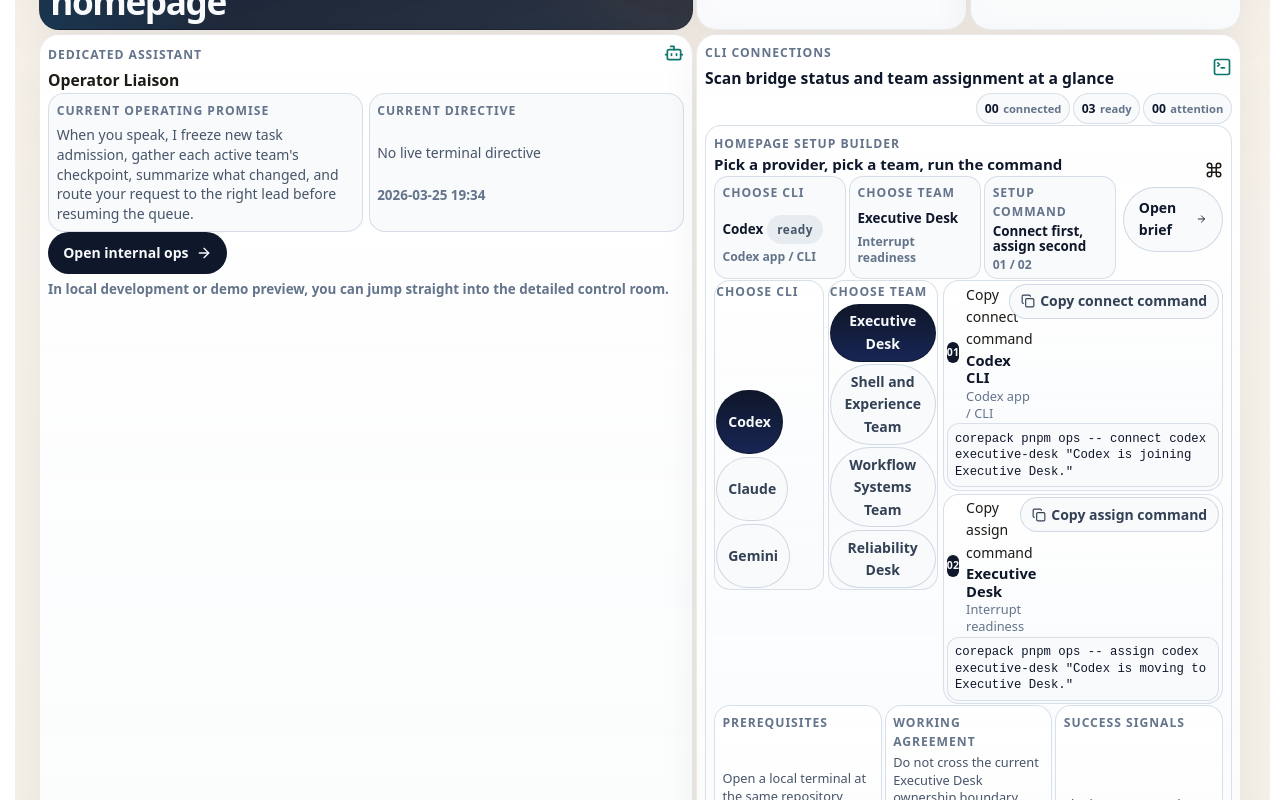
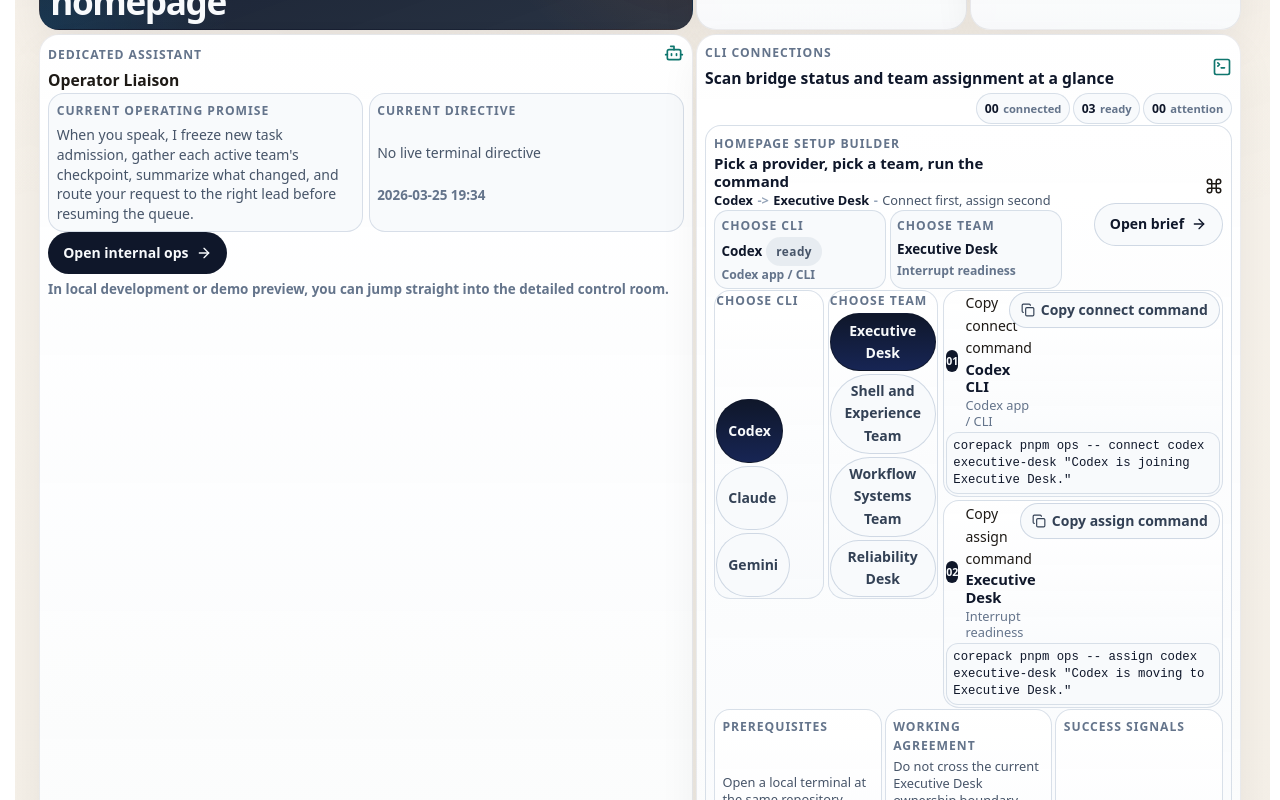
Before and after one commit to GongJae00/research-pages, a Next.js app in the folder apps/web/: page /en in a window 1280 px wide. Shown: the part 1700-2500 px from the top of the page. Built offline with nearby package versions, Linux system fonts and the light colour scheme; no server answers.

Commit message:
Autonomy batch 1399: shell-experience

```diff
--- a/apps/web/src/components/homepage-agent-control-section.module.css
+++ b/apps/web/src/components/homepage-agent-control-section.module.css
@@ -246,7 +246,7 @@
 
 .setupBuilderCard {
   display: grid;
-  gap: 0.06rem;
+  gap: 0.04rem;
   margin-top: 0.08rem;
 }
 
@@ -260,7 +260,7 @@
 
 .setupTitleBlock {
   display: grid;
-  gap: 0.16rem;
+  gap: 0.12rem;
 }
 
 .setupTitleBlock h4 {
@@ -314,15 +314,15 @@
 
 .setupDigestRow {
   display: grid;
-  grid-template-columns: repeat(3, minmax(0, 1fr));
+  grid-template-columns: repeat(2, minmax(0, 1fr));
   gap: 0.22rem;
 }
 
 .setupDigestCard {
   display: grid;
-  gap: 0.12rem;
+  gap: 0.08rem;
   min-width: 0;
-  padding: 0.38rem 0.46rem;
+  padding: 0.32rem 0.4rem;
   border: 1px solid rgba(203, 213, 225, 0.72);
   border-radius: 14px;
   background: rgba(248, 250, 252, 0.92);
@@ -399,9 +399,23 @@
 .panelLead {
   margin: 0;
   color: #475569;
-  font-size: 0.82rem;
-  line-height: 1.35;
-  max-width: 30rem;
+  display: flex;
+  flex-wrap: wrap;
+  align-items: center;
+  gap: 0.28rem;
+  font-size: 0.8rem;
+  line-height: 1.3;
+  max-width: 34rem;
+}
+
+.panelLead strong {
+  color: #0f172a;
+  font-size: 0.8rem;
+}
+
+.flowDivider {
+  color: #94a3b8;
+  font-weight: 700;
 }
 
 .providerSummaryBar {
@@ -515,7 +529,7 @@
 .copyCard {
   display: grid;
   gap: 0.14rem;
-  padding: 0.14rem 0.18rem;
+  padding: 0.12rem 0.14rem;
 }
 
 .copyHead {
@@ -548,7 +562,7 @@
 
 .copyCard code {
   display: block;
-  padding: 0.38rem 0.44rem;
+  padding: 0.32rem 0.38rem;
   border: 1px solid rgba(203, 213, 225, 0.72);
   border-radius: 12px;
   background: rgba(248, 250, 252, 0.92);
--- a/apps/web/src/components/homepage-agent-control-section.tsx
+++ b/apps/web/src/components/homepage-agent-control-section.tsx
@@ -384,6 +384,13 @@ export function HomepageAgentControlSection({
               <div className={styles.setupTitleBlock}>
                 <span className={styles.metaLabel}>{copy.setupBuilderLabel}</span>
                 <h4>{copy.setupBuilderTitle}</h4>
+                <p className={styles.panelLead}>
+                  <strong>{selectedProvider?.label ?? "-"}</strong>
+                  <span className={styles.flowDivider}>{"->"}</span>
+                  <strong>{selectedTeam?.name ?? "-"}</strong>
+                  <span className={styles.flowDivider}>{"-"}</span>
+                  <span>{copy.commandOrder}</span>
+                </p>
                 <div className={styles.setupDigestRow}>
                   <div className={styles.setupDigestCard}>
                     <span className={styles.metaLabel}>{copy.chooseProvider}</span>
@@ -403,11 +410,6 @@ export function HomepageAgentControlSection({
                     <span className={styles.metaLabel}>{copy.chooseTeam}</span>
                     <strong>{selectedTeam?.name ?? "-"}</strong>
                     <span className={styles.digestMeta}>{selectedTeam?.lane ?? "-"}</span>
-                  </div>
-                  <div className={styles.setupDigestCard}>
-                    <span className={styles.metaLabel}>{copy.setupCommand}</span>
-                    <strong>{copy.commandOrder}</strong>
-                    <span className={styles.digestMeta}>01 / 02</span>
                   </div>
                 </div>
               </div>
```
